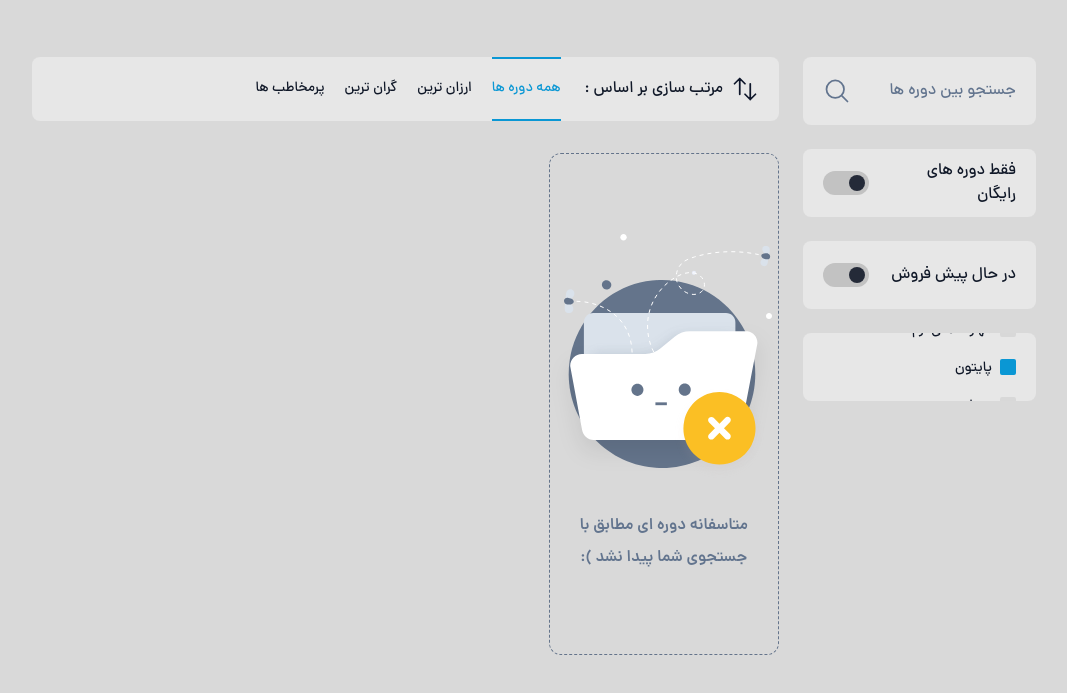
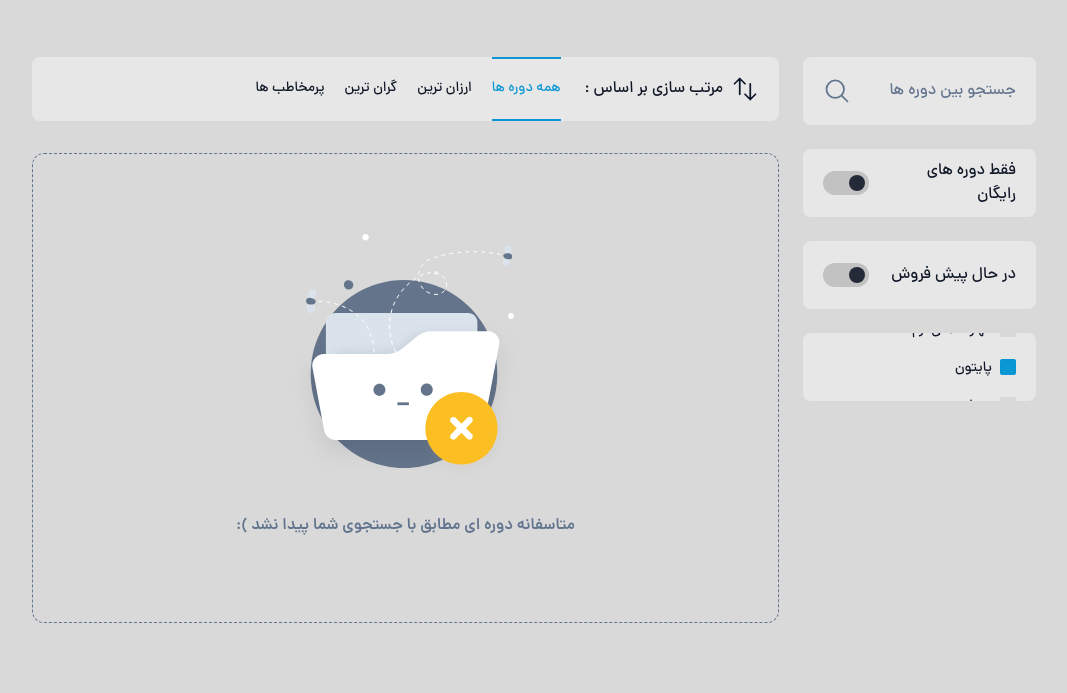
Before and after one commit to MortezanzDev/SabzLearn-Courses, a website: page frontend/src/index.html in a window 1280 px wide. Both pictures are taken after a click on the label "پایتون". Shown: the part 183-876 px from the top of the page, without its empty margins (106-1173 px from the left). Drawn offline with nearby package versions, Linux system fonts and the light colour scheme; files that its build step writes are made by us from their sources; no server answers.

Commit message:
fix courses bug

```diff
--- a/frontend/Js/script.js
+++ b/frontend/Js/script.js
@@ -85,7 +85,6 @@ document.addEventListener("DOMContentLoaded", function () {
   const close = document.querySelector(".close");
   const closeFilter = document.querySelector(".close-filter");
   const applyFilter = document.querySelector(".apply-filter");
-
 
   openNav.addEventListener("click", function () {
     menuContent.classList.add("active");
@@ -280,7 +279,7 @@ const renderCourses = (courses) => {
       courseContainer.insertAdjacentHTML("beforeend", htmlTemplate);
     });
   } else {
-    courseContainer.insertAdjacentHTML(
+    document.getElementById("courses-section").insertAdjacentHTML(
       "beforeend",
       `
       <div class="error">
--- a/frontend/src/index.html
+++ b/frontend/src/index.html
@@ -402,7 +402,7 @@
 						</div>
 					</form>
 				</aside>
-				<section class="max-lg:col-span-12 max-xl:col-span-8 col-span-9 order-1 lg:order-2">
+				<section class="max-lg:col-span-12 max-xl:col-span-8 col-span-9 order-1 lg:order-2" id="courses-section">
 					<div class="dark:bg-[#242a38] bg-[#e7e7e7] h-16 rounded-lg px-5 gap-x-6 items-center flex mb-8 max-md:hidden">
 						<div class="flex gap-x-2 items-center">
 							<svg xmlns:xlink="http://www.w3.org/1999/xlink" xmlns="http://www.w3.org/2000/svg"
```
